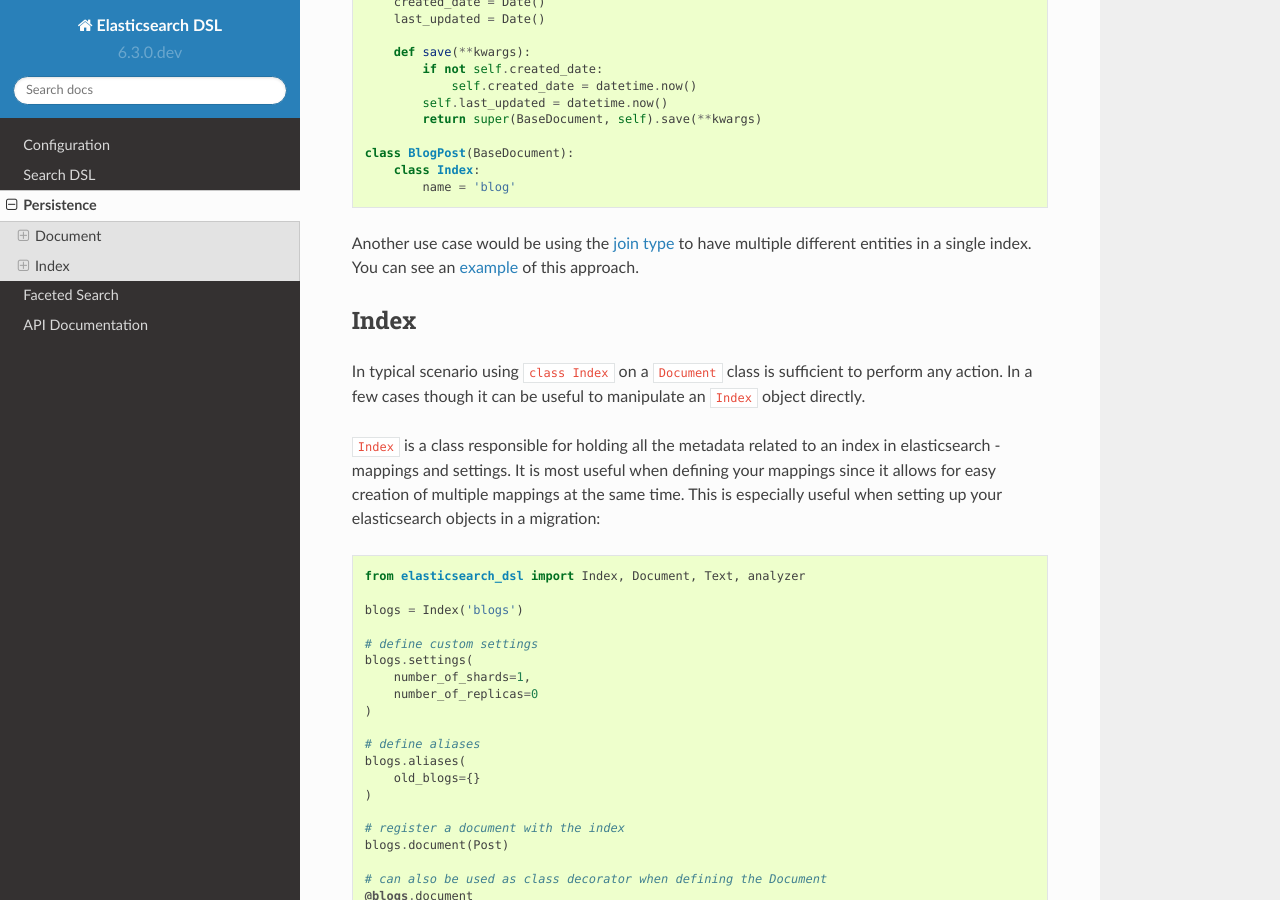
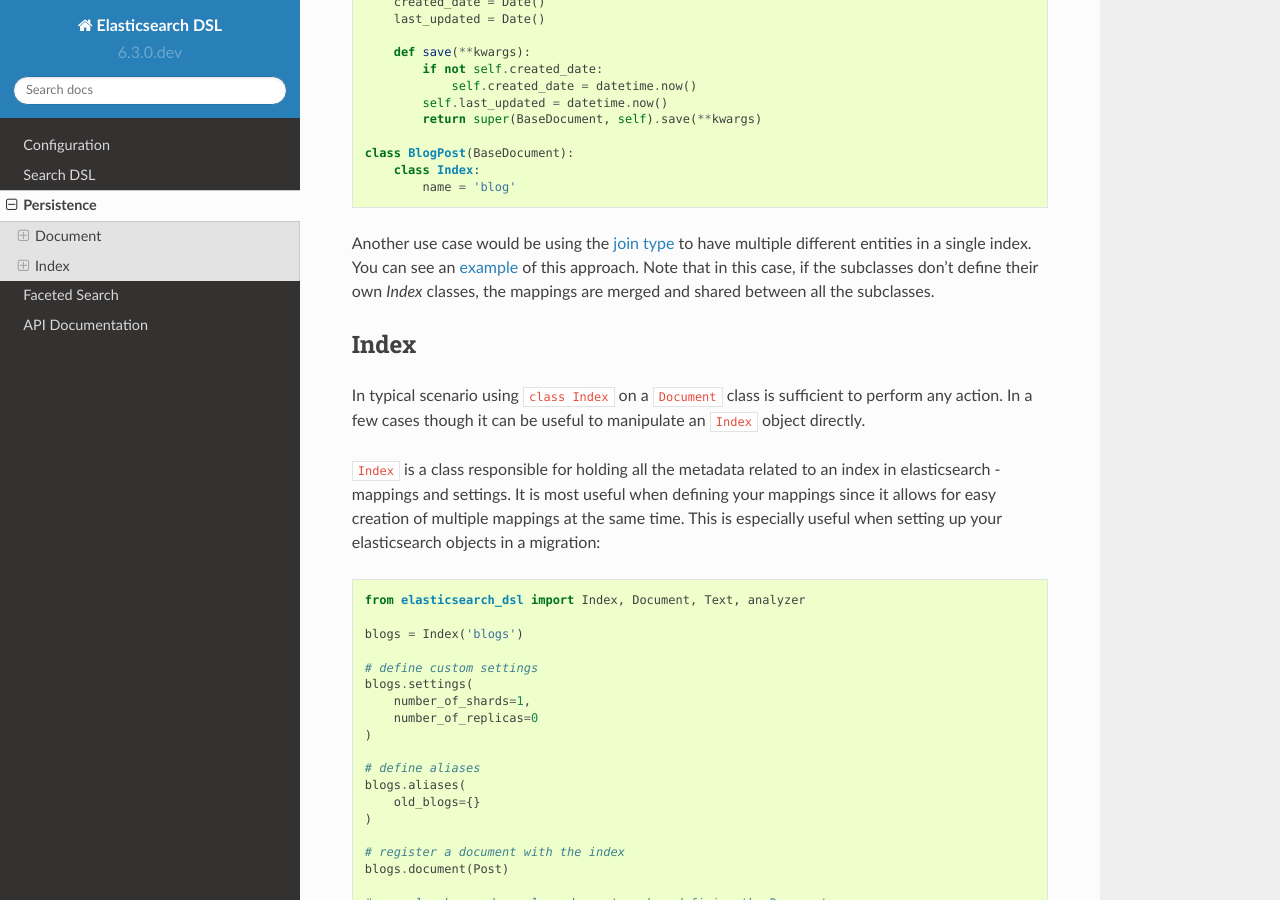
Before and after one commit to elastic/elasticsearch-dsl-py, a Sphinx documentation site: the page built from docs/persistence.rst, in a window 1280 px wide and 900 px high, scrolled down 6512 px. Built offline with Sphinx 7.4.7 and the Read the Docs theme 2.0.0, drawn with Linux system fonts in a browser that asks for light colours.

Commit message:
Clarify Document inheritance and mapping merging

```diff
--- a/docs/persistence.rst
+++ b/docs/persistence.rst
@@ -338,7 +338,8 @@ Document Inheritance
 ~~~~~~~~~~~~~~~~~~~~
 
 You can use standard Python inheritance to extend models, this can be useful in
-a few scenarios. For example if you want to have a ``BaseDocument`` defining some common fields that several different ``Document`` classes should share:
+a few scenarios. For example if you want to have a ``BaseDocument`` defining
+some common fields that several different ``Document`` classes should share:
 
 .. code:: python
 
@@ -365,7 +366,9 @@ Another use case would be using the `join type
 <https://www.elastic.co/guide/en/elasticsearch/reference/current/parent-join.html>`_
 to have multiple different entities in a single index. You can see an `example
 <https://github.com/elastic/elasticsearch-dsl-py/blob/master/examples/parent_child.py>`_
-of this approach.
+of this approach. Note that in this case, if the subclasses don't define their
+own `Index` classes, the mappings are merged and shared between all the
+subclasses.
 
 .. _index:
 
```
